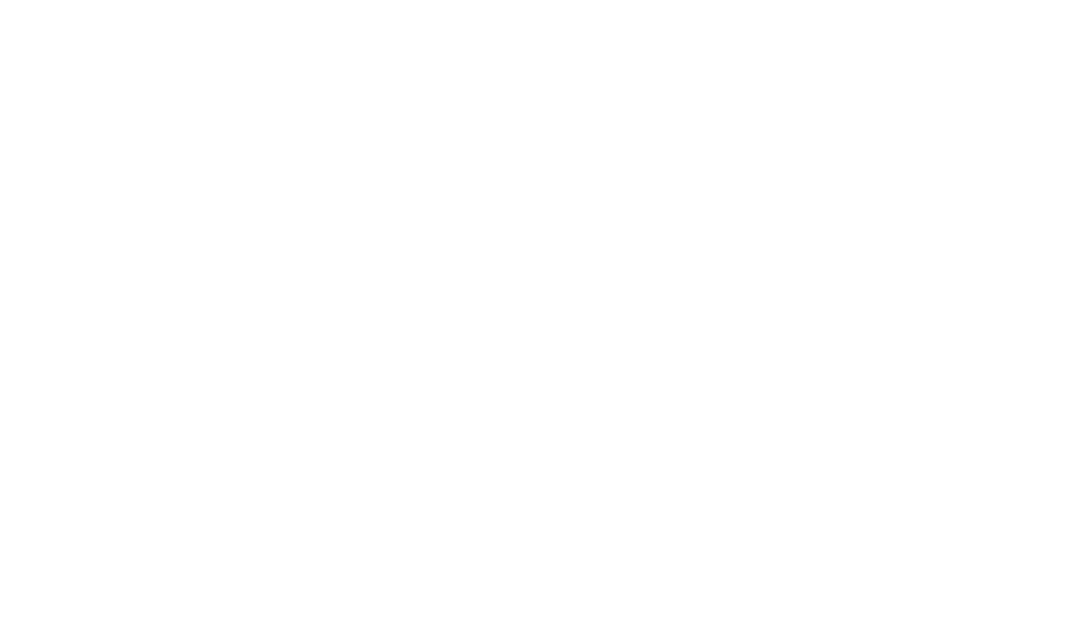
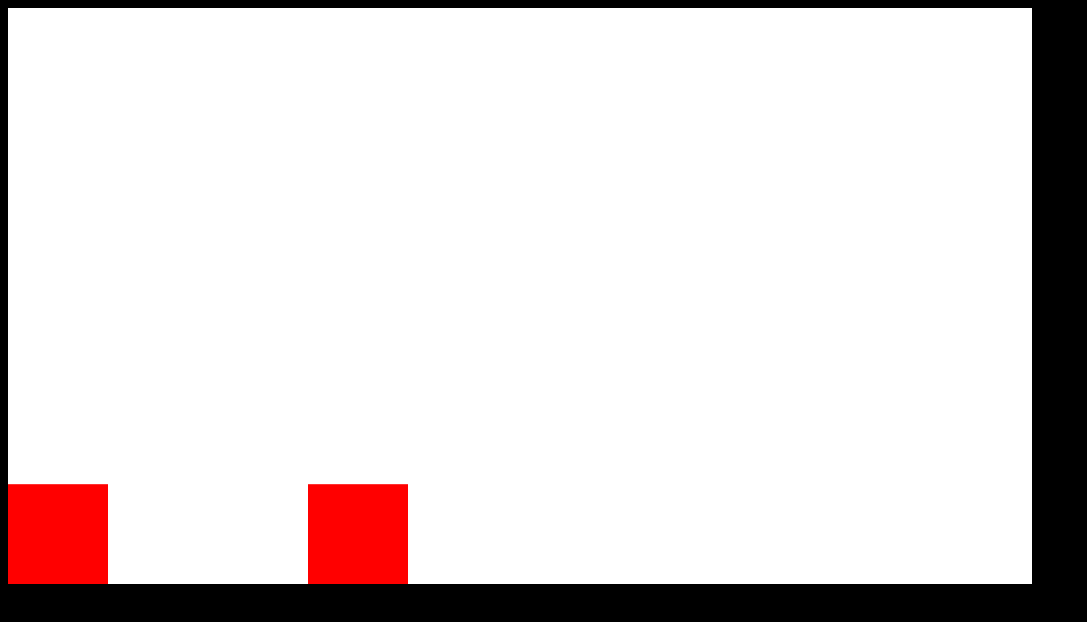
Before and after one commit to sadishaaaa/LeapFrogAssignment, a plain HTML site: page JAVASCRIPT/JsAssignment-4/index.html in a window 1280 px wide. Shown: the whole page, without its empty margins (0-1087 px from the left). Drawn offline with Linux system fonts and the light colour scheme.

Commit message:
gravity of player fixed

```diff
--- /dev/null
+++ b/JAVASCRIPT/JsAssignment-4/Script/Constant.js
@@ -0,0 +1 @@
+const GRAVITY = 0.2;
--- /dev/null
+++ b/JAVASCRIPT/JsAssignment-4/Script/index.js
@@ -0,0 +1,51 @@
+const canvas = document.querySelector("canvas");
+const c = canvas.getContext("2d");
+
+//giving height and width to canvas
+canvas.width = 1024;
+canvas.height = 576;
+
+let y = 100;
+let y2 = 100;
+
+class Player {
+  constructor(position) {
+    this.position = position;
+    this.velocity = {
+      x: 0,
+      y: 1,
+    };
+    this.height = 100;
+  }
+  draw() {
+    c.fillStyle = "red";
+    c.fillRect(this.position.x, this.position.y, 100, this.height);
+  }
+  update() {
+    this.draw();
+    this.position.y += this.velocity.y;
+    if (this.position.y + this.height + this.velocity.y < canvas.height)
+      this.velocity.y += GRAVITY;
+    else this.velocity.y = 0;
+  }
+}
+const player = new Player({
+  x: 0,
+  y: 0,
+});
+const player2 = new Player({
+  x: 300,
+  y: 100,
+});
+function animate() {
+  window.requestAnimationFrame(animate);
+  //giving color to rectangle
+  c.fillStyle = "white";
+  // drawing rectangle x ,y, width, height
+  c.fillRect(0, 0, canvas.width, canvas.height);
+  player.update();
+  player2.update();
+}
+
+//activating anumation loop
+animate();
--- a/JAVASCRIPT/JsAssignment-4/Style/style.css
+++ b/JAVASCRIPT/JsAssignment-4/Style/style.css
@@ -0,0 +1,3 @@
+body{
+    background: black;
+}
--- a/JAVASCRIPT/JsAssignment-4/index.html
+++ b/JAVASCRIPT/JsAssignment-4/index.html
@@ -10,7 +10,18 @@
       content="Game, Doodle jump, Jumping game, game for kids"
     />
     <meta name="author" content="Sadisha Shrestha" />
+
+    <!-- Title of the Project -->
     <title>Doodle Jump</title>
+
+    <!-- Linking Css file -->
+    <link rel="stylesheet" href="Style/style.css" />
   </head>
-  <body></body>
+  <body>
+    <canvas> </canvas>
+
+    <!-- linking js file -->
+    <script src="./Script/Constant.js"></script>
+    <script src="./Script/index.js"></script>
+  </body>
 </html>
```
Also changed, not shown: JAVASCRIPT/JsAssignment-3/index.html (+1 -1 lines), index.html (+4 -4 lines).
